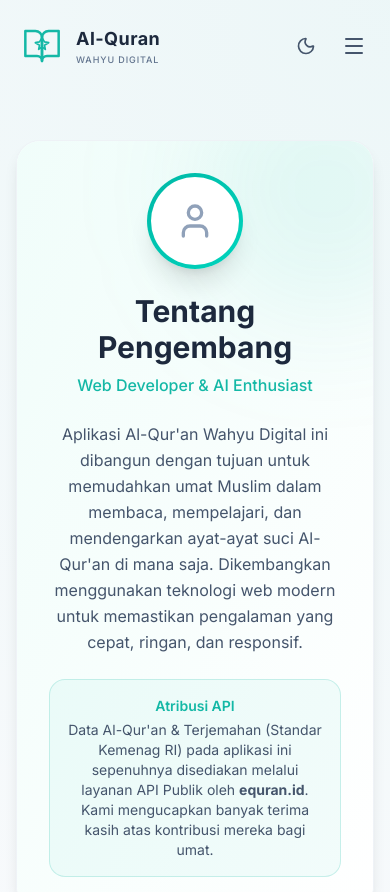
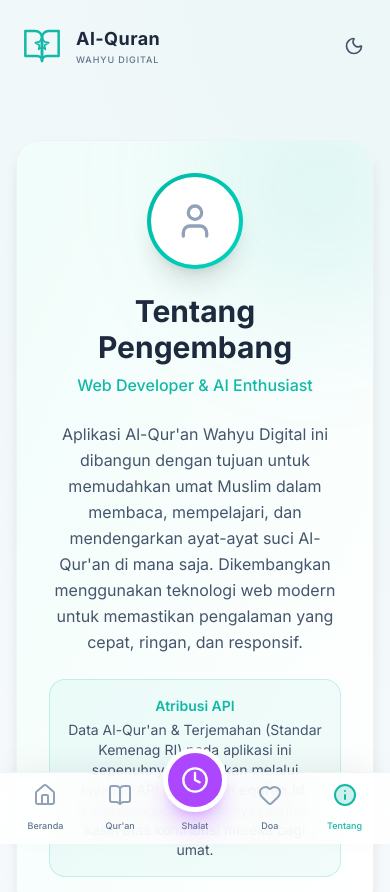
Before and after one commit to Fajarrr124314/Al-Quran-Digital, a React (Vite) app: page /tentang in a window 390 px wide. Shown: the top 892 px of the page. Built offline with nearby package versions, Linux system fonts and the light colour scheme.

Commit message:
Update mobile layout: add BottomNav, refine styling, and fix footer padding

```diff
--- a/src/App.tsx
+++ b/src/App.tsx
@@ -1,5 +1,6 @@
 import { Routes, Route } from 'react-router-dom';
 import { Navbar } from './components/Navbar';
+import { BottomNav } from './components/BottomNav';
 import { LandingPage } from './pages/LandingPage';
 import { QuranPage } from './pages/QuranPage';
 import { SurahDetail } from './pages/SurahDetail';
@@ -10,9 +11,9 @@
 
 function App() {
   return (
-    <div className="min-h-screen transition-colors duration-300">
+    <div className="min-h-screen transition-colors duration-300 relative">
       <Navbar />
-      <main className="pb-12 overflow-x-hidden">
+      <main className="pb-28 md:pb-12 overflow-x-hidden">
         <Routes>
           <Route path="/" element={<LandingPage />} />
           <Route path="/quran" element={<QuranPage />} />
@@ -23,6 +24,7 @@
         </Routes>
       </main>
       <Footer />
+      <BottomNav />
     </div>
   );
 }
--- /dev/null
+++ b/src/components/BottomNav.tsx
@@ -0,0 +1,81 @@
+import React from 'react';
+import { NavLink, useLocation } from 'react-router-dom';
+import { Home, BookOpen, Clock, Heart, Info } from 'lucide-react';
+import clsx from 'clsx';
+
+export const BottomNav: React.FC = () => {
+  const location = useLocation();
+
+  const navItems = [
+    { path: '/', label: 'Beranda', icon: Home },
+    { path: '/quran', label: 'Qur\'an', icon: BookOpen },
+    { path: '/shalat', label: 'Shalat', icon: Clock, isCenter: true },
+    { path: '/doa', label: 'Doa', icon: Heart },
+    { path: '/tentang', label: 'Tentang', icon: Info }
+  ];
+
+  return (
+    <div className="md:hidden fixed bottom-0 left-0 right-0 z-[150]">
+      {/* Glassmorphism Background */}
+      <div className="absolute inset-0 bg-white/85 dark:bg-slate-950/90 backdrop-blur-xl border-t border-slate-200/50 dark:border-slate-800/50 shadow-[0_-10px_40px_-15px_rgba(0,0,0,0.1)]"></div>
+
+      {/* Navigation Items */}
+      <nav className="relative flex items-end justify-around px-2 pb-2 h-[72px]">
+        {navItems.map((item) => {
+          const Icon = item.icon;
+          const isActive = item.path === '/'
+            ? location.pathname === '/'
+            : location.pathname.startsWith(item.path);
+
+          if (item.isCenter) {
+            return (
+              <NavLink
+                key={item.path}
+                to={item.path}
+                className="relative flex flex-col items-center justify-end w-16 h-full group pb-1"
+              >
+                <div className="absolute bottom-6 left-1/2 -translate-x-1/2">
+                  <div className={clsx(
+                    "w-[64px] h-[64px] rounded-full flex items-center justify-center shadow-xl transition-transform duration-300 group-hover:scale-105 group-active:scale-95 border-[5px] border-white dark:border-slate-900",
+                    isActive
+                      ? "bg-gradient-to-tr from-purple-600 to-fuchsia-500 text-white shadow-purple-500/40"
+                      : "bg-purple-500 text-white shadow-purple-500/30"
+                  )}>
+                    <Icon className="w-7 h-7" />
+                  </div>
+                </div>
+                <span className={clsx(
+                  "text-[9px] font-medium transition-colors mt-auto",
+                  isActive ? "text-purple-600 dark:text-purple-400 font-bold" : "text-slate-500 dark:text-slate-400"
+                )}>
+                  {item.label}
+                </span>
+              </NavLink>
+            );
+          }
+
+          return (
+            <NavLink
+              key={item.path}
+              to={item.path}
+              className="flex flex-col items-center justify-end h-full gap-1.5 w-16 group pb-1"
+            >
+              <div className={clsx(
+                "p-1.5 rounded-xl transition-all duration-300 group-hover:bg-accent-primary/10",
+                isActive ? "text-accent-primary" : "text-slate-400 dark:text-slate-500 group-hover:text-slate-600 dark:group-hover:text-slate-300"
+              )}>
+                <Icon className={clsx("w-6 h-6 transition-transform duration-300 group-hover:scale-110 group-active:scale-95", isActive && "fill-accent-primary/20")} />
+              </div>
+              <span className={clsx(
+                "text-[9px] font-medium transition-colors",
+                isActive ? "text-accent-primary font-bold" : "text-slate-500 dark:text-slate-400"
+              )}>
+                {item.label}
+              </span>
+            </NavLink>
+          );
+        })}
+      </nav>
+    </div>
+  );
+};
--- a/src/components/Footer.tsx
+++ b/src/components/Footer.tsx
@@ -3,7 +3,7 @@
 
 export const Footer: React.FC = () => {
   return (
-    <footer className="border-t border-slate-200 dark:border-slate-800 bg-white/50 dark:bg-slate-900/50 backdrop-blur-md py-8 mt-20 transition-colors">
+    <footer className="border-t border-slate-200 dark:border-slate-800 bg-white/50 dark:bg-slate-900/50 backdrop-blur-md pt-8 pb-28 md:pb-8 mt-20 transition-colors">
       <div className="max-w-7xl mx-auto px-4 sm:px-6 lg:px-8 flex flex-col md:flex-row items-center justify-between gap-4">
         <div className="flex items-center gap-2">
           <svg width="24" height="24" viewBox="0 0 24 24" fill="none" stroke="currentColor" strokeWidth="1.5" strokeLinecap="round" strokeLinejoin="round" className="text-accent-primary">
--- a/src/components/Navbar.tsx
+++ b/src/components/Navbar.tsx
@@ -1,6 +1,6 @@
 import React, { useState } from 'react';
 import { Link, NavLink, useLocation } from 'react-router-dom';
-import { Moon, Sun, Menu, X } from 'lucide-react';
+import { Moon, Sun } from 'lucide-react';
 import { useDarkMode } from '../hooks/useDarkMode';
 
 // Inline SVG Logo (Outline Style)
@@ -14,7 +14,6 @@
 
 export const Navbar: React.FC = () => {
   const { isDark, toggle } = useDarkMode();
-  const [isMobileMenuOpen, setIsMobileMenuOpen] = useState(false);
   const [isScrolled, setIsScrolled] = useState(false);
   const location = useLocation();
 
@@ -64,10 +63,7 @@
     return () => window.removeEventListener('scroll', handleScroll);
   }, []);
 
-  // Close mobile menu when route changes
-  React.useEffect(() => {
-    setIsMobileMenuOpen(false);
-  }, [location.pathname]);
+
 
   return (
     <>
@@ -122,33 +118,8 @@
           >
             {isDark ? <Sun className="w-5 h-5" /> : <Moon className="w-5 h-5" />}
           </button>
-
-          {/* Mobile Menu Toggle */}
-          <button
-            onClick={() => setIsMobileMenuOpen(!isMobileMenuOpen)}
-            className="md:hidden p-2 text-slate-600 dark:text-slate-400 hover:bg-slate-100 dark:hover:bg-slate-800 rounded-lg transition-colors focus:outline-none focus:ring-2 focus:ring-accent-primary"
-            aria-label="Toggle Mobile Menu"
-          >
-            {isMobileMenuOpen ? <X className="w-6 h-6" /> : <Menu className="w-6 h-6" />}
-          </button>
         </div>
       </nav>
-
-      {/* Mobile Menu Dropdown */}
-      {isMobileMenuOpen && (
-        <div className="md:hidden fixed inset-0 z-40 top-[72px] bg-slate-900/20 backdrop-blur-sm" onClick={() => setIsMobileMenuOpen(false)}>
-          <div
-            className="absolute top-0 left-0 right-0 bg-white dark:bg-slate-900 border-b border-slate-200 dark:border-slate-800 shadow-xl px-4 py-6 flex flex-col gap-4 animate-in slide-in-from-top-2 duration-200"
-            onClick={e => e.stopPropagation()} // Prevent closing when clicking inside the menu
-          >
-            <NavLink to="/" className={({isActive}) => `px-4 py-3 rounded-xl font-medium ${isActive ? 'bg-accent-primary/10 text-accent-primary' : 'text-slate-600 dark:text-slate-300 hover:bg-slate-50 dark:hover:bg-slate-800'}`}>Beranda</NavLink>
-            <NavLink to="/quran" className={({isActive}) => `px-4 py-3 rounded-xl font-medium ${isActive ? 'bg-accent-primary/10 text-accent-primary' : 'text-slate-600 dark:text-slate-300 hover:bg-slate-50 dark:hover:bg-slate-800'}`}>Baca Qur'an</NavLink>
-            <NavLink to="/doa" className={({isActive}) => `px-4 py-3 rounded-xl font-medium ${isActive ? 'bg-accent-primary/10 text-accent-primary' : 'text-slate-600 dark:text-slate-300 hover:bg-slate-50 dark:hover:bg-slate-800'}`}>Doa Harian</NavLink>
-            <NavLink to="/shalat" className={({isActive}) => `px-4 py-3 rounded-xl font-medium ${isActive ? 'bg-accent-primary/10 text-accent-primary' : 'text-slate-600 dark:text-slate-300 hover:bg-slate-50 dark:hover:bg-slate-800'}`}>Jadwal Shalat</NavLink>
-            <NavLink to="/tentang" className={({isActive}) => `px-4 py-3 rounded-xl font-medium ${isActive ? 'bg-accent-primary/10 text-accent-primary' : 'text-slate-600 dark:text-slate-300 hover:bg-slate-50 dark:hover:bg-slate-800'}`}>Tentang</NavLink>
-          </div>
-        </div>
-      )}
     </>
   );
 };
```
